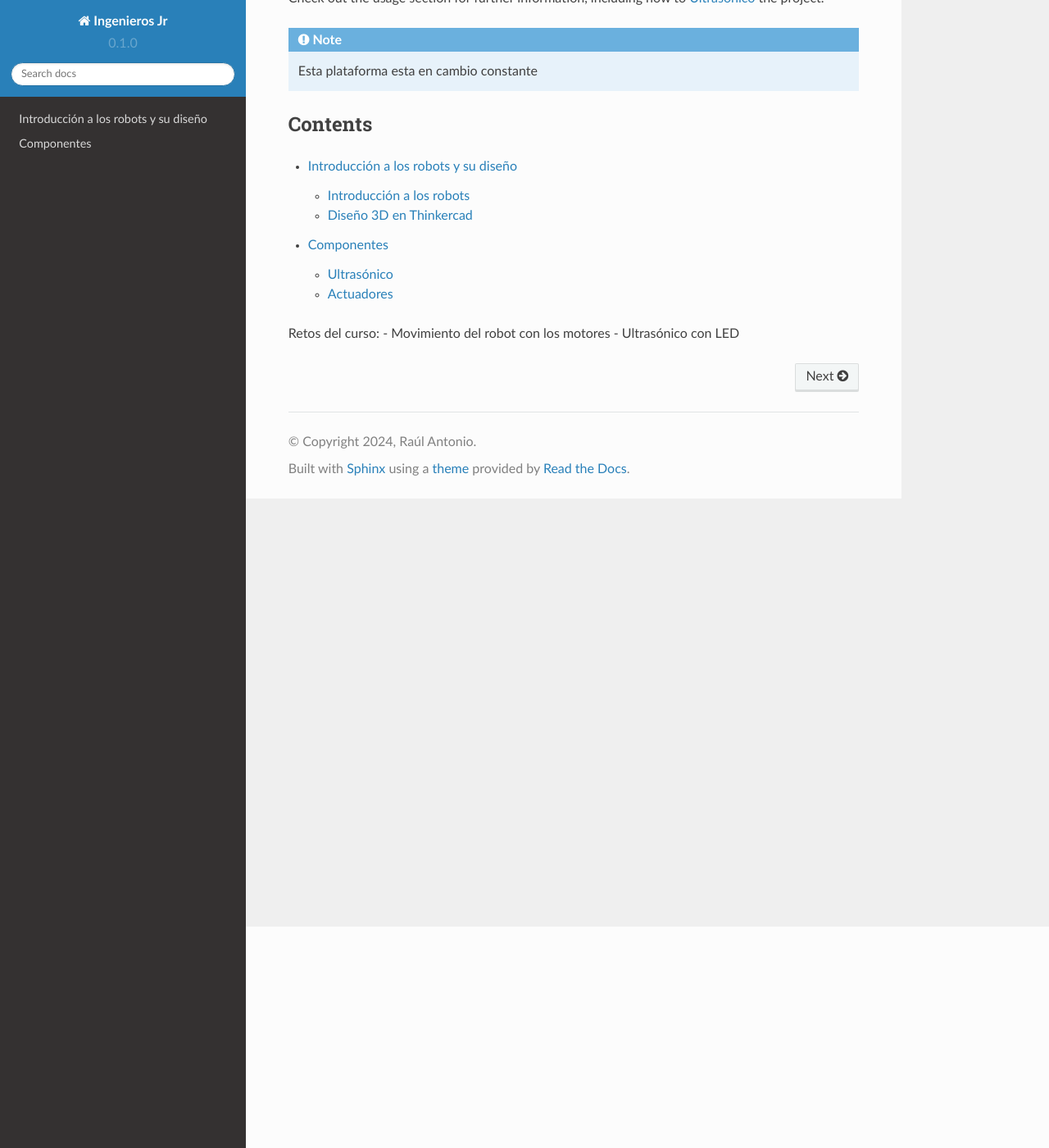
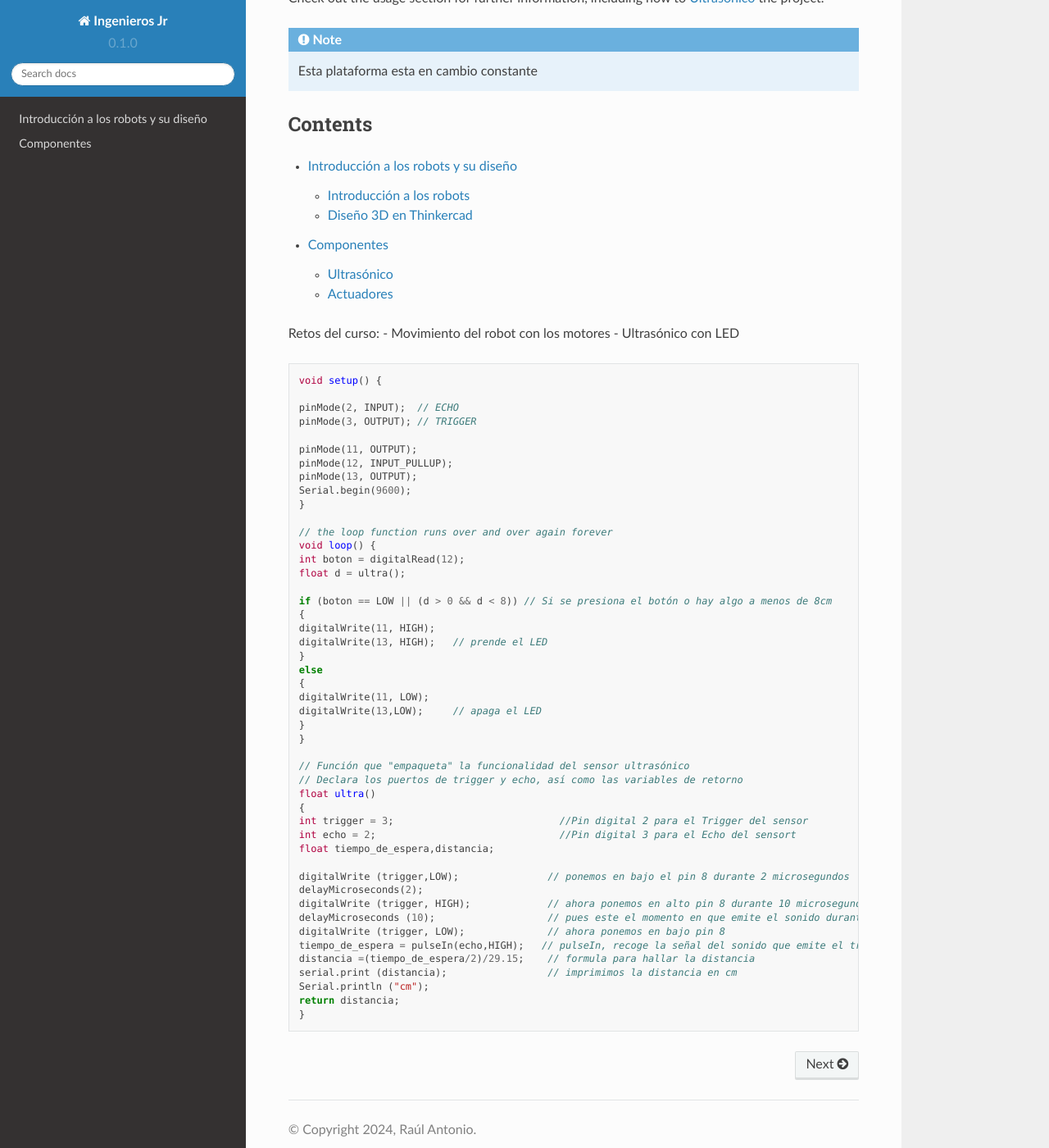
Before and after one commit to Gagis00/Ingeniero-JR, a Sphinx documentation site: the page built from docs/source/index.rst, in a window 1280 px wide and 1400 px high, scrolled down 270 px. Shown: the whole window at 82% size. Built offline with Sphinx 7.4.7 and the Read the Docs theme 2.0.0, drawn with Linux system fonts in a browser that asks for light colours.

Commit message:
Update index.rst

```diff
--- a/docs/source/index.rst
+++ b/docs/source/index.rst
@@ -24,3 +24,53 @@ Contents
 Retos del curso:
 - Movimiento del robot con los motores
 - Ultrasónico con LED
+
+.. code-block:: c++
+
+   void setup() {
+
+   pinMode(2, INPUT);  // ECHO
+   pinMode(3, OUTPUT); // TRIGGER
+
+   pinMode(11, OUTPUT);
+   pinMode(12, INPUT_PULLUP);
+   pinMode(13, OUTPUT);
+   Serial.begin(9600);
+   }
+
+   // the loop function runs over and over again forever
+   void loop() {
+   int boton = digitalRead(12);
+   float d = ultra();
+
+   if (boton == LOW || (d > 0 && d < 8)) // Si se presiona el botón o hay algo a menos de 8cm
+   {
+   digitalWrite(11, HIGH);
+   digitalWrite(13, HIGH);   // prende el LED
+   }
+   else
+   {
+   digitalWrite(11, LOW);
+   digitalWrite(13,LOW);     // apaga el LED
+   }
+   }
+
+   // Función que "empaqueta" la funcionalidad del sensor ultrasónico
+   // Declara los puertos de trigger y echo, así como las variables de retorno
+   float ultra()
+   {
+   int trigger = 3;                            //Pin digital 2 para el Trigger del sensor
+   int echo = 2;                               //Pin digital 3 para el Echo del sensort
+   float tiempo_de_espera,distancia;
+
+   digitalWrite (trigger,LOW);               // ponemos en bajo el pin 8 durante 2 microsegundos
+   delayMicroseconds(2);
+   digitalWrite (trigger, HIGH);             // ahora ponemos en alto pin 8 durante 10 microsegundos;
+   delayMicroseconds (10);                   // pues este el momento en que emite el sonido durante 10 segungos
+   digitalWrite (trigger, LOW);              // ahora ponemos en bajo pin 8
+   tiempo_de_espera = pulseIn(echo,HIGH);   // pulseIn, recoge la señal del sonido que emite el trigger
+   distancia =(tiempo_de_espera/2)/29.15;    // formula para hallar la distancia
+   serial.print (distancia);                 // imprimimos la distancia en cm
+   Serial.println ("cm");
+   return distancia;
+   }
```
